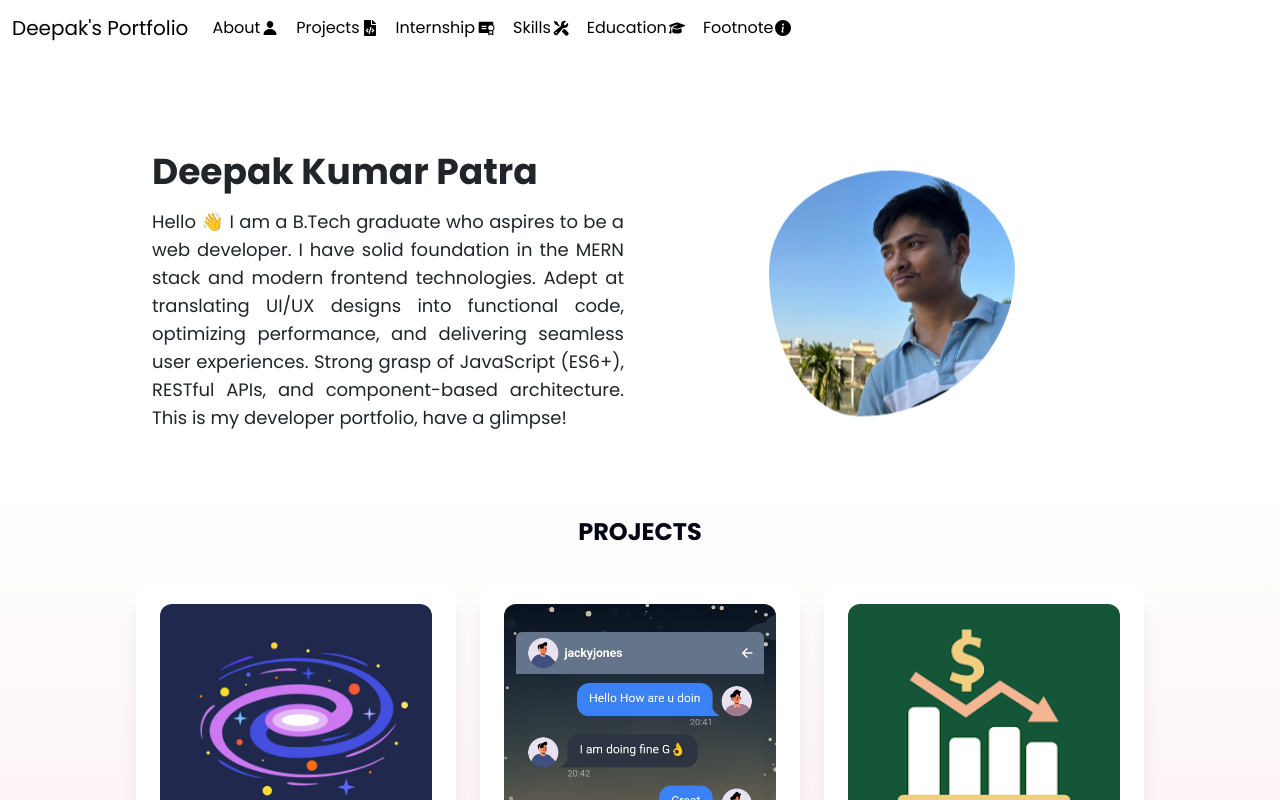
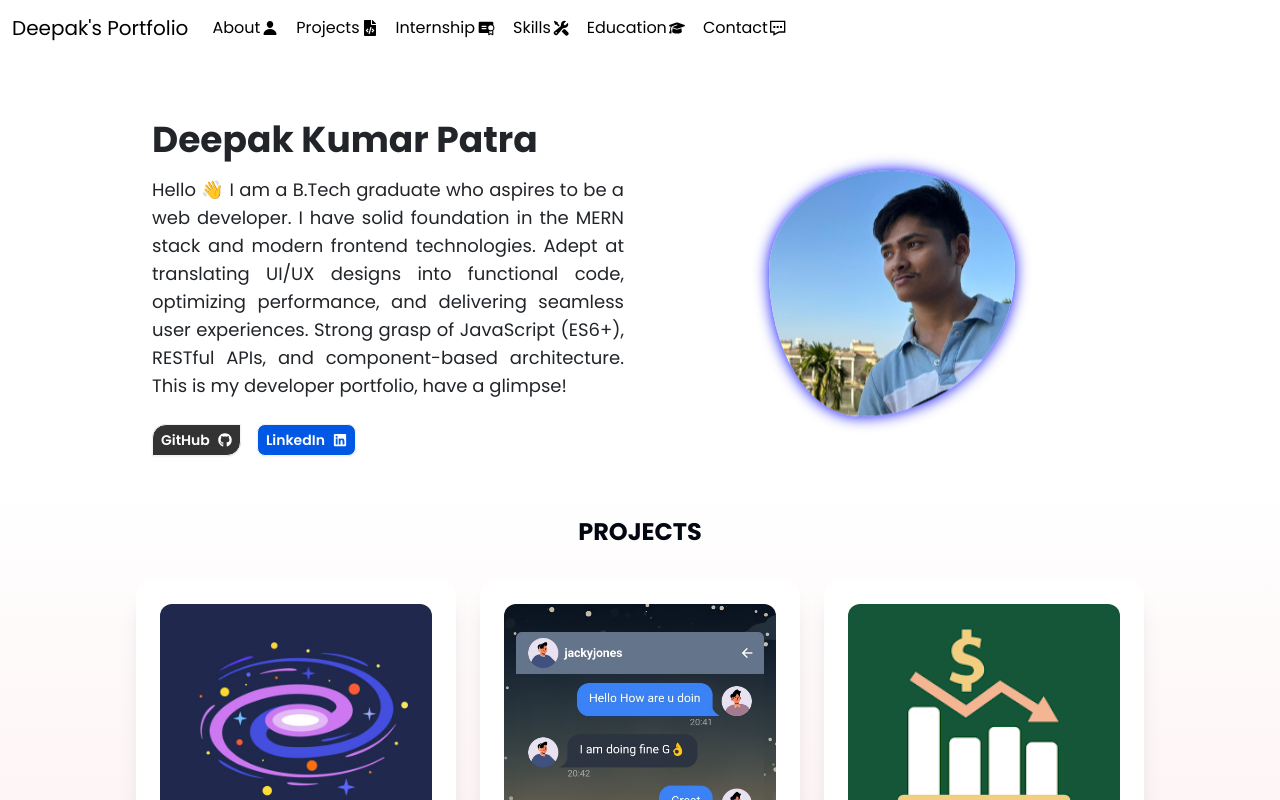
Before and after one commit to deepak-kr-patra/deepak-portfolio, a React (Vite) app: page / in a window 1280 px wide. Built offline with nearby package versions, Linux system fonts and the light colour scheme.

Commit message:
added link buttons and some other changes

```diff
--- a/src/components/Footer.jsx
+++ b/src/components/Footer.jsx
@@ -1,8 +1,8 @@
-import React, { useEffect } from 'react'
+import { useEffect } from 'react'
 import '../styling/footer.css'
 import { MdEmail } from "react-icons/md";
 import { IoDocumentText } from "react-icons/io5";
-import { FaGithub, FaLinkedin, FaInstagram, FaTwitter, FaFacebook } from "react-icons/fa";
+import { FaGithub, FaLinkedin, FaInstagram, FaTwitter, FaFacebook, FaWhatsapp } from "react-icons/fa";
 import useScreenWidth from '../zustand/useScreenWidth';
 
 
@@ -31,14 +31,13 @@ const Footer = () => {
     }, []);
 
     return (
-        <div className={`tw-flex tw-flex-col tw-w-full tw-items-center tw-justify-center tw-py-10 ${paddingX} tw-gap-16 tw-bg-black`} id='footnote'>
+        <div className={`tw-flex tw-flex-col tw-w-full tw-items-center tw-justify-center tw-py-10 ${paddingX} tw-gap-16 tw-bg-black`} id='contact'>
             <div className={`tw-flex ${flexDir} tw-w-full tw-items-start tw-justify-between`}>
                 <div className='tw-flex tw-flex-col tw-items-center tw-justify-center tw-mb-8'>
                     <p className='tw-text-lg tw-text-white tw-font-bold'>Deepak's Developer Portfolio</p>
                 </div>
                 <div className='tw-flex tw-flex-col tw-items-start tw-justify-center tw-gap-2'>
-                    {/* <a href="https://drive.google.com/file/d/1jQGOWi35ojmZWXksXSGMQ9HSx2daVRbA/view?usp=sharing" target='_blank' className='tw-flex tw-items-center tw-gap-1 tw-text-white'>View resume <IoDocumentText /></a> */}
-                    <a href="mailto: deepakpatra067@gmail.com" target='_blank' className='tw-flex tw-items-center tw-gap-1 tw-text-white'>Send an email <MdEmail className='tw-text-lg' /></a>
+                    <a href="mailto:deepakpatra067@gmail.com" target='_blank' className='tw-flex tw-items-center tw-gap-1 tw-text-white'>Send an email <MdEmail className='tw-text-lg' /></a>
                 </div>
             </div>
 
@@ -49,6 +48,7 @@ const Footer = () => {
                     <a href="https://www.instagram.com/deepak.k.patra.10/" target='_blank' className={`${socialWidth} ${socialHeight} ${socialFontSize} social-item`}><FaInstagram /></a>
                     <a href="https://twitter.com/deepakp13195658" target='_blank' className={`${socialWidth} ${socialHeight} ${socialFontSize} social-item`}><FaTwitter /></a>
                     <a href="https://www.facebook.com/deepak.k.patra.18" target='_blank' className={`${socialWidth} ${socialHeight} ${socialFontSize} social-item`}><FaFacebook /></a>
+                    <a href="https://wa.me/9348909697" target='_blank' className={`${socialWidth} ${socialHeight} ${socialFontSize} social-item`}><FaWhatsapp /></a>
                 </div>
             </div>
         </div>
--- a/src/components/Header.jsx
+++ b/src/components/Header.jsx
@@ -1,5 +1,6 @@
 import React from 'react'
 import useScreenWidth from '../zustand/useScreenWidth'
+import { FaGithub, FaLinkedin } from "react-icons/fa";
 
 
 const Header = () => {
@@ -38,8 +39,23 @@ const Header = () => {
       {/* intro */}
       <div className={`tw-flex tw-flex-col tw-p-4 tw-items-center tw-justify-center ${innerDivsWidth} tw-gap-4`}>
         <h1 className={`${headerSize} tw-w-full ${textAlign} tw-font-bold`}>Deepak Kumar Patra</h1>
-        {/* <p className={`${paraSize} tw-w-full tw-text-start`}>Hello 👋 I am a B.Tech graduate who aspires to be a web developer. This is my developer portfolio, have a glimpse!</p> */}
         <p className={`${paraSize} tw-w-full tw-text-justify`}>Hello 👋 I am a B.Tech graduate who aspires to be a web developer. I have solid foundation in the MERN stack and modern frontend technologies. Adept at translating UI/UX designs into functional code, optimizing performance, and delivering seamless user experiences. Strong grasp of JavaScript (ES6+), RESTful APIs, and component-based architecture. This is my developer portfolio, have a glimpse!</p>
+        <div className="buttons tw-w-full tw-flex tw-py-2 tw-gap-4 max-sm:tw-justify-center">
+          <a
+            href='https://github.com/deepak-kr-patra'
+            target='_blank'
+            className='github-btn tw-btn tw-h-max tw-min-h-0 tw-p-2 tw-text-white'
+          >
+            GitHub <FaGithub />
+          </a>
+          <a
+            href='https://www.linkedin.com/in/deepak-kumar-patra-580189234/'
+            target='_blank'
+            className='linkedin-btn tw-btn tw-h-max tw-min-h-0 tw-p-2 tw-text-white'
+          >
+            LinkedIn <FaLinkedin />
+          </a>
+        </div>
       </div>
 
       {/* pic */}
--- a/src/components/Internship.jsx
+++ b/src/components/Internship.jsx
@@ -69,7 +69,7 @@ const Internship = () => {
     return (
         <div className='tw-flex tw-flex-col tw-w-full tw-h-[499px] tw-items-center tw-justify-center tw-py-8 tw-pb-14 tw-bg-slate-100 internship-box' id='internship'>
             <div className='tw-flex tw-items-center tw-mb-8'>
-                <p className='tw-text-2xl tw-font-bold'>ONLINE INTERNSHIP</p>
+                <p className='tw-text-2xl tw-font-bold internship-heading'>ONLINE INTERNSHIP</p>
             </div>
             <div className={`tw-card ${cardWidth} tw-glass internship-card`}>
                 <figure><img src="/1Stop.png" alt="1Stop" /></figure>
--- a/src/components/Navbar.jsx
+++ b/src/components/Navbar.jsx
@@ -5,6 +5,7 @@ import { PiCertificateFill } from "react-icons/pi";
 import { HiMiniWrenchScrewdriver } from "react-icons/hi2";
 import { FaGraduationCap } from "react-icons/fa6";
 import { BsInfoCircleFill } from "react-icons/bs";
+import { GrContact } from "react-icons/gr";
 
 
 const Navbar = () => {
@@ -34,7 +35,7 @@ const Navbar = () => {
                             <a className="nav-link active tw-flex tw-items-center tw-gap-0.5" href='#education'>Education <FaGraduationCap /></a>
                         </li>
                         <li className="nav-item">
-                            <a className="nav-link active tw-flex tw-items-center tw-gap-0.5" href='#footnote'>Footnote <BsInfoCircleFill /></a>
+                            <a className="nav-link active tw-flex tw-items-center tw-gap-0.5" href='#contact'>Contact <GrContact /></a>
                         </li>
                     </ul>
                 </div>
--- a/src/index.css
+++ b/src/index.css
@@ -42,23 +42,49 @@ body {
   scroll-margin-top: 56px;
 }
 
+/* CSS for navbar */
 .navbar {
   position: fixed;
   top: 0;
   left: 0;
-  /* width: 100%; */
+  /* width: is dynamically set with JavaScript according to the scrollbar width */
   z-index: 1;
   background-color: white;
 }
 
+/* CSS for rest of portfolio */
 .my-container {
   /* position: relative; */
   margin-top: 100px;
 }
 
+/* CSS for about section buttons */
+.buttons {
+  @media (max-width: 651px) {
+    justify-content: center;
+  }
+}
+
+.github-btn {
+  background-color: #333;
+  border-radius: 14px 0 14px 0;
+}
+
+.github-btn:hover {
+  background-color: #111;
+}
+
+.linkedin-btn {
+  background-color: #0058e4;
+}
+
+.linkedin-btn:hover {
+  background-color: #094bb6;
+}
+
+/* CSS for projects and internship section */
 .projects-box {
   background: linear-gradient(rgba(255, 255, 255, 1), rgba(220, 9, 22, 0.2));
-  /* background: linear-gradient(102.57deg, rgba(220, 9, 22, 0.5), rgba(244, 31, 214, 0.5)); */
 }
 
 .internship-box {
@@ -66,6 +92,10 @@ body {
   background-repeat: no-repeat;
   background-size: cover;
   background-position: center;
+}
+
+.internship-heading {
+  text-shadow: 1px 1px 1px gray;
 }
 
 .internDoc,
@@ -147,7 +177,7 @@ body {
   border: none;
 }
 
-/* education */
+/* CSS for education section */
 .education-box {
   background: radial-gradient(rgba(220, 9, 22, 0.2), rgba(255, 255, 255, 1));
 }
@@ -173,7 +203,7 @@ body {
   background-position: center;
 }
 
-/* for scroll animation */
+/* CSS for on-scroll transition effects */
 .project-card {
   opacity: 0;
   transition: all 1s;
@@ -208,14 +238,21 @@ body {
 .social-item:nth-child(2) {
   transition-delay: 200ms;
 }
+
 .social-item:nth-child(3) {
   transition-delay: 400ms;
 }
+
 .social-item:nth-child(4) {
   transition-delay: 600ms;
 }
+
 .social-item:nth-child(5) {
   transition-delay: 800ms;
+}
+
+.social-item:nth-child(6) {
+  transition-delay: 1000ms;
 }
 
 .social-item {
@@ -231,13 +268,22 @@ body {
   filter: blur(0);
 }
 
-/* header pic animation */
+/* CSS for header pic animation */
+.header-pic {
+  transition: all 0.5s ease;
+}
+
+.header-pic:hover {
+  transform: scale(1.1);
+}
+
 .header-pic::before {
   position: relative;
   content: "";
   background-image: url(/dipu.jpg);
   background-position: center;
   background-size: cover;
+  box-shadow: 0px 0px 15px blue;
   border-radius: 62% 47% 82% 35% / 45% 45% 80% 66%;
   will-change: border-radius, transform, opacity;
   display: block;
--- a/src/styling/footer.css
+++ b/src/styling/footer.css
@@ -45,3 +45,9 @@
     border-color: #0866ff;
     box-shadow: 0 0 25px #0866ff;
 }
+
+.social a:nth-child(6) {
+    color: #08ff08;
+    border-color: #08ff08;
+    box-shadow: 0 0 25px #08ff08;
+}
```
